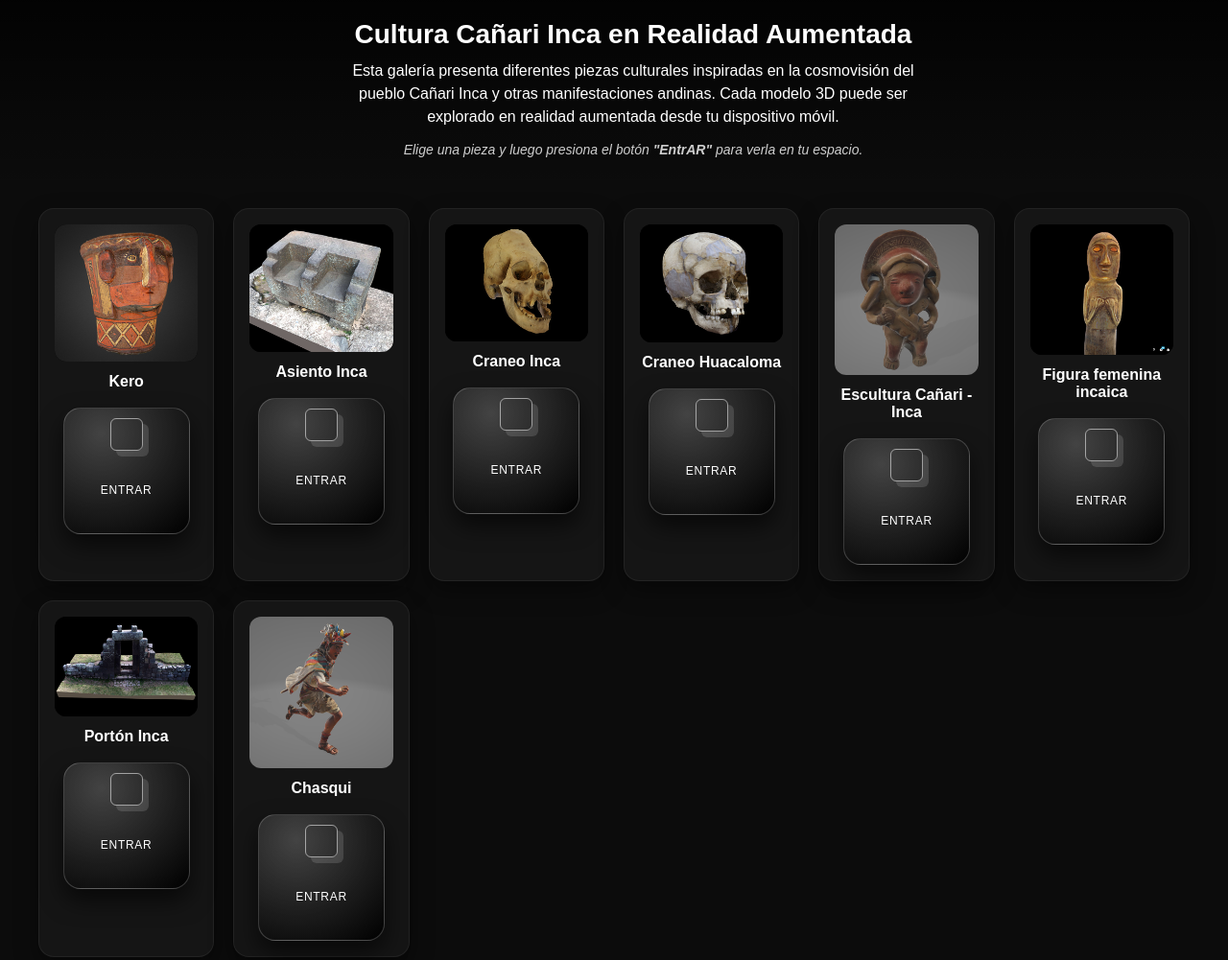
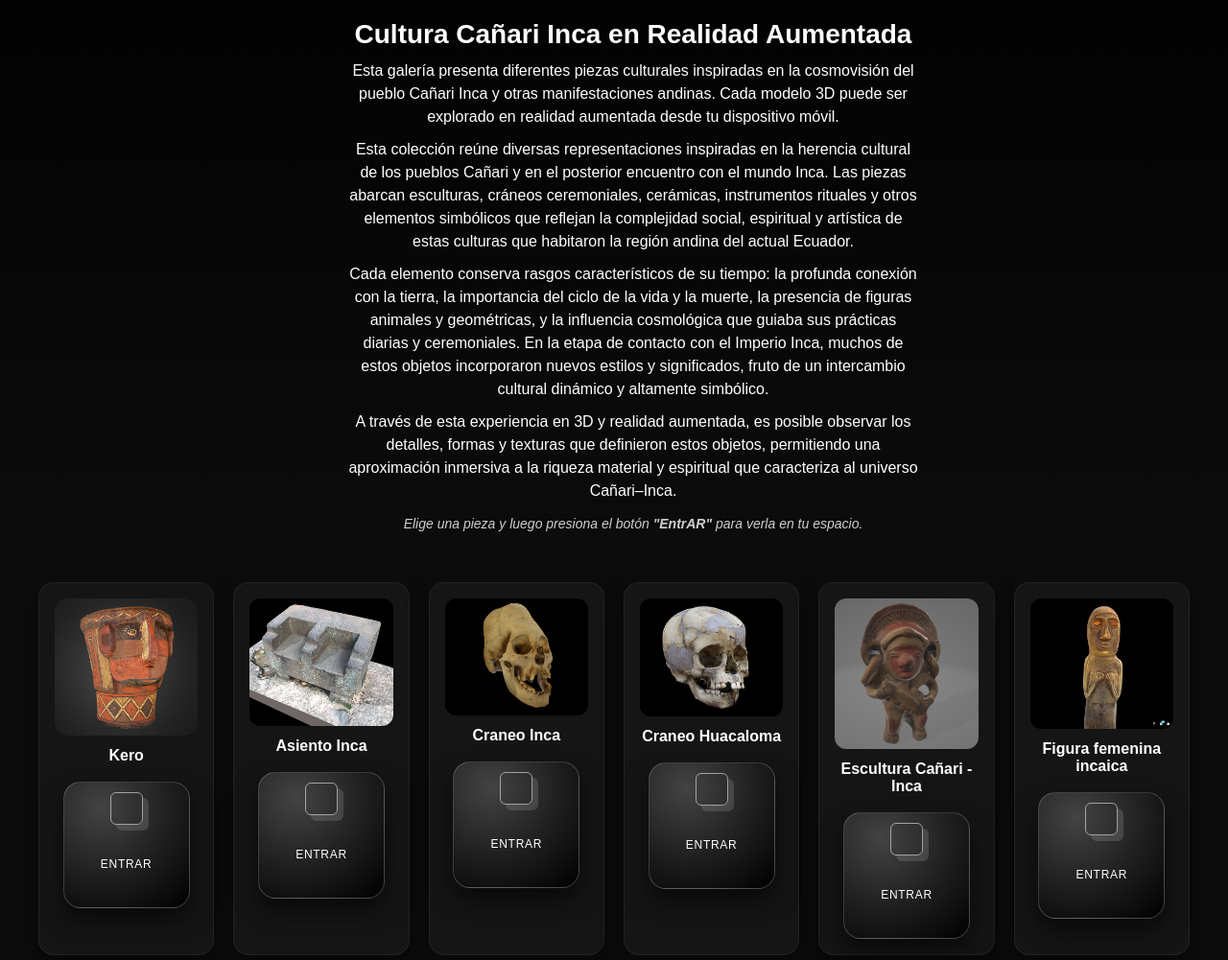
Before and after one commit to MakuP5/arcanari, a plain HTML site: page pages/galeria.html in a window 1280 px wide. Shown: the top 1001 px of the page at 96% size. Drawn offline with nearby package versions, Linux system fonts and the light colour scheme.

Commit message:
Enhance gallery description with cultural context
Added paragraphs describing the cultural heritage and significance of Cañari and Inca artifacts.

```diff
--- a/pages/galeria.html
+++ b/pages/galeria.html
@@ -162,7 +162,28 @@
       del pueblo Cañari Inca y otras manifestaciones andinas. Cada modelo 3D puede ser
       explorado en realidad aumentada desde tu dispositivo móvil.
     </p>
-
+<p>
+  Esta colección reúne diversas representaciones inspiradas en la herencia
+  cultural de los pueblos Cañari y en el posterior encuentro con el mundo Inca.
+  Las piezas abarcan esculturas, cráneos ceremoniales, cerámicas, instrumentos
+  rituales y otros elementos simbólicos que reflejan la complejidad social,
+  espiritual y artística de estas culturas que habitaron la región andina del
+  actual Ecuador.
+</p>
+<p>
+  Cada elemento conserva rasgos característicos de su tiempo: la profunda
+  conexión con la tierra, la importancia del ciclo de la vida y la muerte,
+  la presencia de figuras animales y geométricas, y la influencia cosmológica
+  que guiaba sus prácticas diarias y ceremoniales. En la etapa de contacto con
+  el Imperio Inca, muchos de estos objetos incorporaron nuevos estilos y
+  significados, fruto de un intercambio cultural dinámico y altamente simbólico.
+</p>
+<p>
+  A través de esta experiencia en 3D y realidad aumentada, es posible observar
+  los detalles, formas y texturas que definieron estos objetos, permitiendo una
+  aproximación inmersiva a la riqueza material y espiritual que caracteriza al
+  universo Cañari–Inca.
+</p>
     <p class="indicacion">
       Elige una pieza y luego presiona el botón <strong>"EntrAR"</strong> para verla en tu espacio.
     </p>
```
